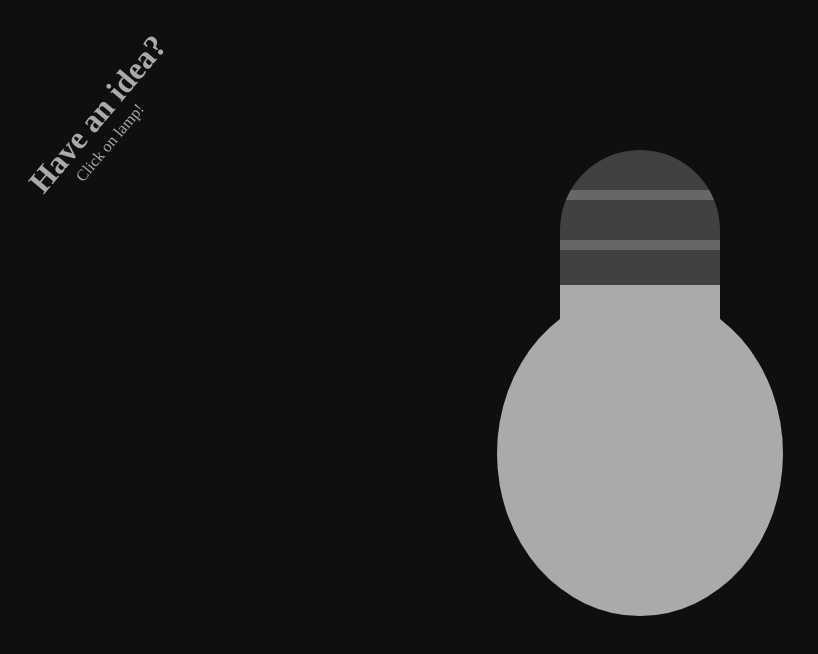
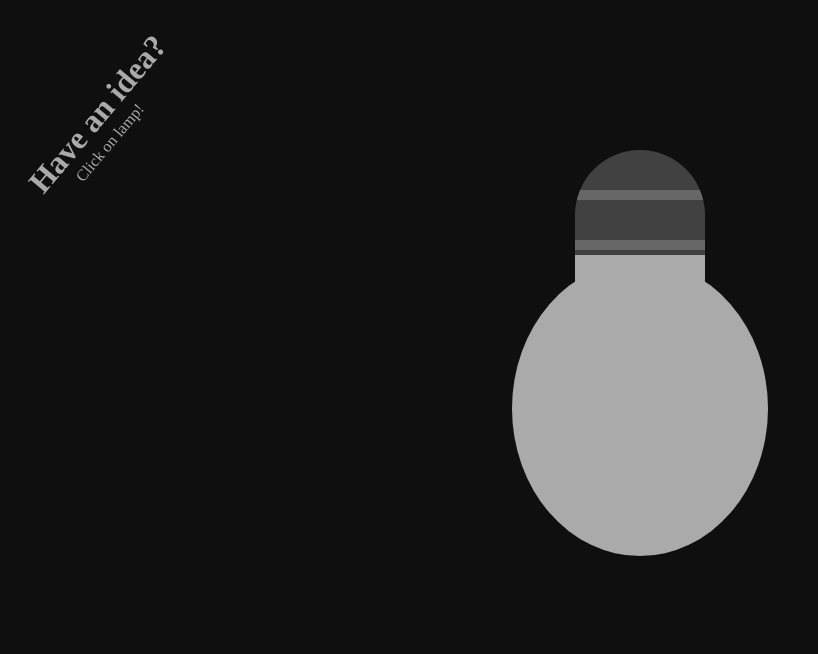
Before and after one commit to simpleoneman/lamp_of_idea, a plain HTML site: page index.html in a window 1280 px wide. Shown: the whole page, without its empty margins (0-818 px from the left). Drawn offline with Linux system fonts and the light colour scheme.

Commit message:
Edited size of lamp

```diff
--- a/css/style.css
+++ b/css/style.css
@@ -52,8 +52,8 @@ a#top_of_lamp {
     background-image: linear-gradient(transparent 80%, rgba(255, 255, 255, .2) 50%);
     background-size: 50px 50px;
     display: block;
-    width: 160px;
-    height: 135px;
+    width: 130px;
+    height: 105px;
     margin: 0 auto;
     position: relative;
     top: 47px;
@@ -62,7 +62,7 @@ a#top_of_lamp {
 a#middle_of_lamp {
     display: block;
     background-color: #AAA;
-    width: 160px;
+    width: 130px;
     height: 53px;
     margin: 0 auto;
     position: relative;
@@ -71,8 +71,8 @@ a#middle_of_lamp {
 }
 a#bottom_of_lamp {
     background-color: #AAA;
-    width: 286px;
-    height: 325px;
+    width: 256px;
+    height: 295px;
     display: block;
     margin: 0 auto;
     border-radius: 50%;
```
